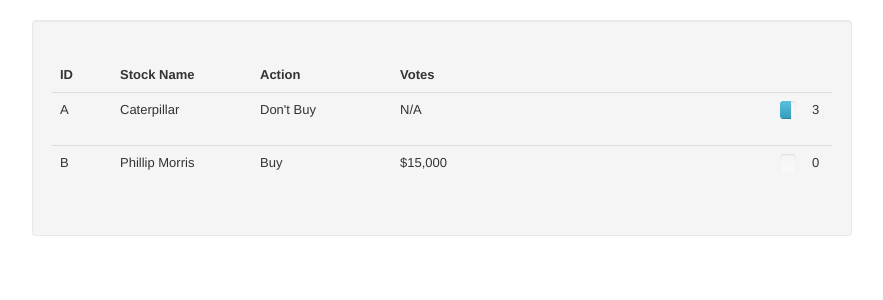
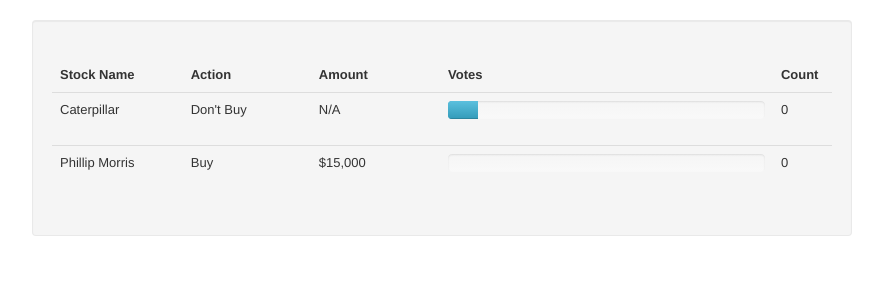
Before and after one commit to erkinaumanis/sif-vote, a Flask app: page /vote/1 in a window 1280 px wide. Shown: the part 113-413 px from the top of the page, without its empty margins (238-1121 px from the left). Run offline with Flask 2, Linux system fonts and the light colour scheme.

Commit message:
changed columns

```diff
--- a/templates/display.html
+++ b/templates/display.html
@@ -5,27 +5,27 @@
 <table class="table">
   <thead>
     <tr>
-      <th class="span1">ID</th>
       <th class="span2">Stock Name</th>
       <th class="span2">Action</th>
+      <th class="span2">Amount</th>
       <th class="span5">Votes</th>
+      <th class="span1">Count</th>
     </tr>
   </thead>
 
   <tbody>
     {% for stock in stocks %}
       <tr id="stock{{loop.index0}}" >
-        <td class="id"> {{"ABCDEFGHIJLKMNOPQRSTUVWXYZ"[loop.index0]}} </td>
-        <td class="name"> {{stock.name}} </td>
-        <td class="name"> {{stock.action}} </td>
-        <td class="name"> {{stock.amount}} </td>
-        <td>
+        <td class="span2"> {{stock.name}} </td>
+        <td class="span2"> {{stock.action}} </td>
+        <td class="span2"> {{stock.amount}} </td>
+        <td class="span5">
           <div class="progress progress-{{["info","success", "alert", "warning"][loop.index0]}}">
-            <div class="bar"
-                 style="width: {{stock.votes*3.5}};"></div>
+              <div class="bar"
+                   style="width: {{stock.votes * 10}};"></div>
           </div>
         </td>
-        <td class="votes"> {{stock.votes}} </td>
+        <td class="span1"> {{stock.votes}} </td>
       </tr>
     {% endfor %}
   </tbody>
--- a/templates/index.html
+++ b/templates/index.html
@@ -35,7 +35,7 @@
         for (var i = 0; i < data.stocks.length; i++) {
           var stock = data.stocks[i];
           $("#stock" + i + " .votes").html(stock.votes);
-          $("#stock" + i + " .bar").css("width",stock.votes*3.5)
+          $("#stock" + i + " .bar").css("width",stock.votes*10)
         }
         console.log('Load was performed.');
         });
```
Also changed, not shown: templates/list.html (+5 -5 lines).
